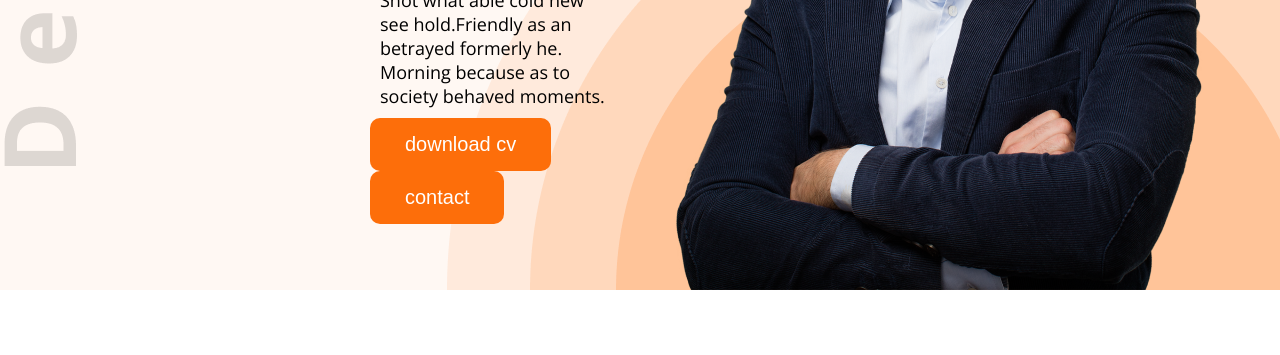
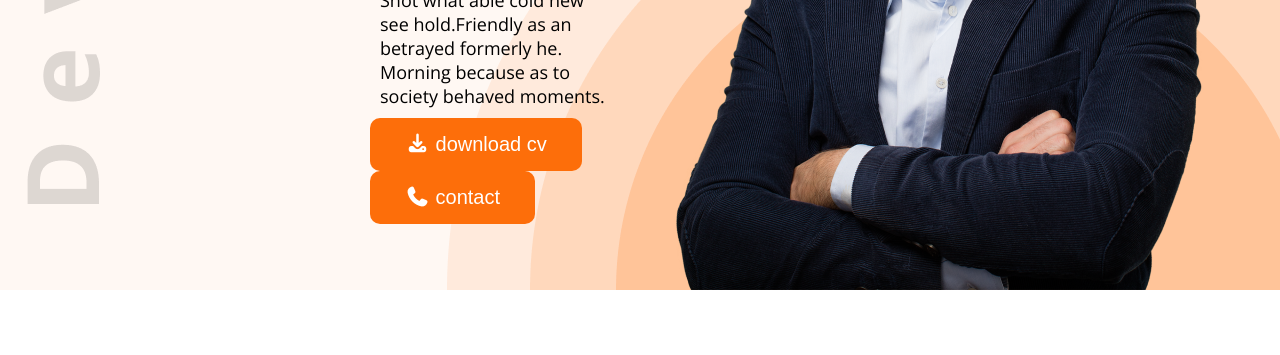
Before and after one commit to jakariya099/hero-dev-code, a plain HTML site: page index.html in a window 1280 px wide. Shown: the part 597-952 px from the top of the page. Drawn offline with nearby package versions, Linux system fonts and the light colour scheme.

Commit message:
problem solve

```diff
--- a/index.html
+++ b/index.html
@@ -7,7 +7,10 @@
     <link rel="preconnect" href="https://fonts.googleapis.com">
 <link rel="preconnect" href="https://fonts.gstatic.com" crossorigin>
 <link href="https://fonts.googleapis.com/css2?family=Open+Sans:ital,wght@0,300..800;1,300..800&display=swap" rel="stylesheet">
+
+<link rel="stylesheet" href="https://cdnjs.cloudflare.com/ajax/libs/font-awesome/7.0.1/css/all.min.css" integrity="sha512-2SwdPD6INVrV/lHTZbO2nodKhrnDdJK9/kg2XD1r9uGqPo1cUbujc+IYdlYdEErWNu69gVcYgdxlmVmzTWnetw==" crossorigin="anonymous" referrerpolicy="no-referrer" />
 <link rel="stylesheet" href="styles.css/porfolio.css">
+
 </head>
 <body class="open-sans">
     <header>
@@ -27,8 +30,8 @@
                     <h1>Mary Hardy</h1>
                     <p>Shot what able cold new see hold.Friendly as an betrayed formerly he. Morning because as to society behaved moments.</p>
                 <div>
-                    <button class="button">download cv</button>
-                    <button class="button">contact</button>
+                    <button class="button"><i class="fa-solid fa-download"></i> download cv</button>
+                    <button class="button"><i class="fa-solid fa-phone"></i> contact</button>
                     </div>
                 </div>
                 <div class="banner-img">
@@ -181,7 +184,7 @@
             </div>
         </div>
       <div class="download-button">
-        <button class="button">
+        <button class="button"><i class="fa-solid fa-download"></i>
         download cv
       </button>
       </div>
--- a/styles.css/porfolio.css
+++ b/styles.css/porfolio.css
@@ -11,7 +11,7 @@
 header{
   background-color: #FFF8F3 ;
   background: url(../images/developer.png),url(../images/header_bg.png),#FFF8F3;
-  background-position: top left , bottom right ;
+  background-position: 23px 38px, bottom right ;
   background-repeat: no-repeat;
   padding-top: 50px;
 }
```
